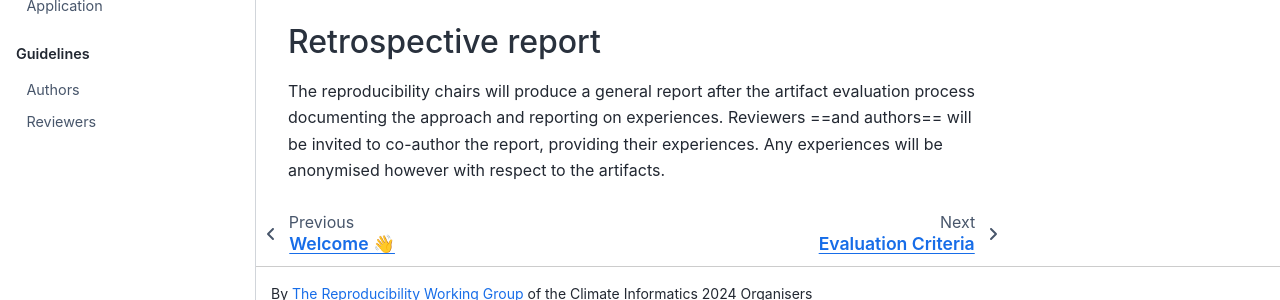
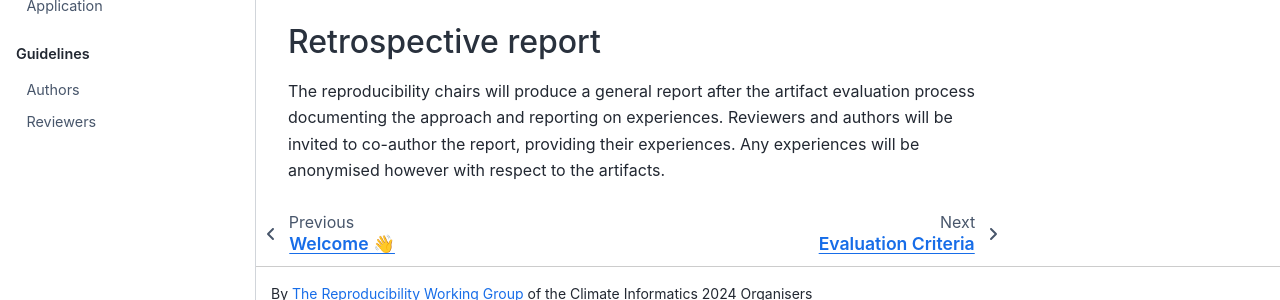
Before and after one commit to alan-turing-institute/climate-informatics-2024-ae, a Jupyter Book: the page built from docs/overview/rationale.md, in a window 1280 px wide and 900 px high, scrolled down 567 px. Shown: the part 556-856 px from the top of the window. Built offline with Jupyter Book 1.0.4 settings and Sphinx 7.4.7 and the Sphinx Book theme 1.1.4, drawn with Linux system fonts in a browser that asks for light colours; comment, search, counter and statistics services are not loaded.

```diff
--- a/docs/overview/rationale.md
+++ b/docs/overview/rationale.md
@@ -14,4 +14,4 @@ In the CUP platform there is no functionality for versioning articles. However,
 
 ## Retrospective report
 
-The reproducibility chairs will produce a general report after the artifact evaluation process documenting the approach and reporting on experiences. Reviewers ==and authors== will be invited to co-author the report, providing their experiences. Any experiences will be anonymised however with respect to the artifacts.
+The reproducibility chairs will produce a general report after the artifact evaluation process documenting the approach and reporting on experiences. Reviewers and authors will be invited to co-author the report, providing their experiences. Any experiences will be anonymised however with respect to the artifacts.
```
